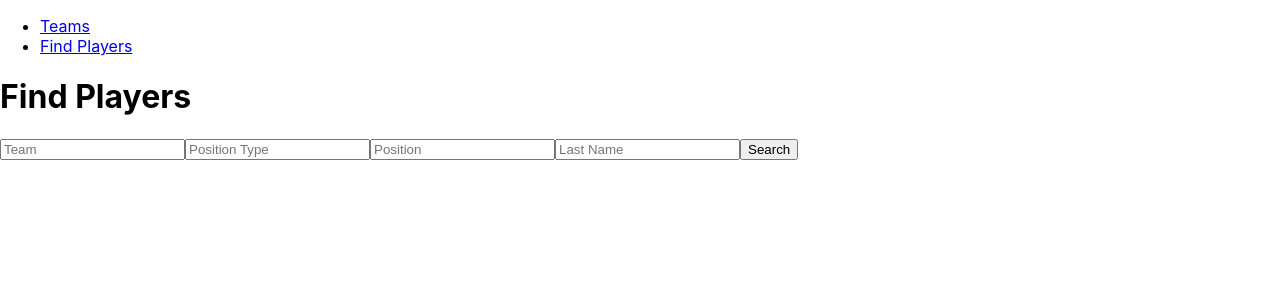
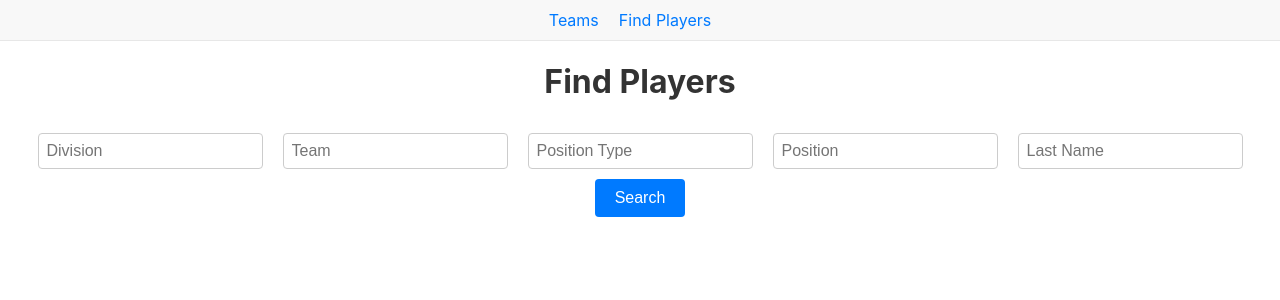
Before and after one commit to jackherberger/NFL_statistics, a React (Create React App) app in the folder app/nfl_app/: page /findPlayers in a window 1280 px wide. Shown: the top 300 px of the page. Built offline with nearby package versions, Linux system fonts and the light colour scheme.

Commit message:
feat: added styling and refined search fields

```diff
--- a/app/nfl_app/src/components/Navbar.js
+++ b/app/nfl_app/src/components/Navbar.js
@@ -1,5 +1,6 @@
 import React from "react";
 import { Link } from "react-router-dom";
+import './navbar.css';
 
 const Navbar = () => {
   return (
--- /dev/null
+++ b/app/nfl_app/src/components/navbar.css
@@ -0,0 +1,31 @@
+/* Navbar.css */
+nav {
+    background-color: #f8f8f8;
+    border-bottom: 1px solid #e7e7e7;
+    padding: 10px 0;
+    font-family: -apple-system, BlinkMacSystemFont, "Segoe UI", Roboto, Oxygen, Ubuntu, Cantarell, "Open Sans", "Helvetica Neue", sans-serif;
+}
+
+nav ul {
+    list-style-type: none;
+    margin: 0;
+    padding: 0;
+    overflow: hidden;
+    text-align: center;
+}
+
+nav ul li {
+    display: inline;
+    margin-right: 20px;
+}
+
+nav ul li a {
+    text-decoration: none;
+    color: #007aff;
+    font-size: 16px;
+    transition: color 0.3s ease-in-out;
+}
+
+nav ul li a:hover {
+    color: #005ecb;
+}
--- /dev/null
+++ b/app/nfl_app/src/pages/findPlayers.css
@@ -0,0 +1,55 @@
+/* FindPlayers.css */
+.find_players_form {
+    font-family: -apple-system, BlinkMacSystemFont, "Segoe UI", Roboto, Oxygen, Ubuntu, Cantarell, "Open Sans", "Helvetica Neue", sans-serif;
+    text-align: center;
+    margin: 20px;
+}
+
+.find_players_form h1 {
+    color: #333;
+}
+
+.find_players_form input[type="text"] {
+    margin: 10px;
+    padding: 8px;
+    border: 1px solid #ccc;
+    border-radius: 4px;
+    font-size: 16px;
+}
+
+.find_players_form button {
+    padding: 10px 20px;
+    background-color: #007aff;
+    color: white;
+    border: none;
+    border-radius: 4px;
+    cursor: pointer;
+    font-size: 16px;
+}
+
+.find_players_form button:hover {
+    background-color: #005ecb;
+}
+
+table {
+    margin-top: 20px;
+    border-collapse: collapse;
+    width: 100%;
+}
+
+table, th, td {
+    border: 1px solid #ddd;
+}
+
+th, td {
+    padding: 12px;
+    text-align: left;
+}
+
+th {
+    background-color: #f1f1f1;
+}
+
+tr:nth-child(even) {
+    background-color: #f9f9f9;
+}
--- a/app/nfl_app/src/pages/findPlayers.jsx
+++ b/app/nfl_app/src/pages/findPlayers.jsx
@@ -1,11 +1,14 @@
 import React, { useState } from "react";
 import axios from 'axios';
+import './findPlayers.css';
 
 const FindPlayers = () => {
   const [fields, setFields] = useState({
+    division: "",
     team: "",
     position_type: "",
     position_name: "",
+    lname: "",
   });
 
   const [players, setPlayers] = useState([]);
@@ -14,18 +17,14 @@ const FindPlayers = () => {
     setFields((prev) => ({ ...prev, [e.target.name]: e.target.value }));
   };
 
-  const handleClick = async e => {
+  const handleSubmit = async (e) => {
     e.preventDefault();
     try {
       const response = await axios.get('http://localhost:8800/findPlayers', {
-        params: {
-          team: fields.team,
-          position_type: fields.position_type,
-          position_name: fields.position_name,
-          lname: fields.lname
-        }
+        params: fields
       });
       setPlayers(response.data);  // Update the state with the response data
+      setFields({ division: "", team: "", position_type: "", position_name: "", lname: "" }); // Clear the fields
     } catch (err) {
       console.log(err);
     }
@@ -34,11 +33,14 @@ const FindPlayers = () => {
   return (
     <div className="find_players_form">
       <h1>Find Players</h1>
-      <input type="text" placeholder="Team" onChange={handleChange} name="team" />
-      <input type="text" placeholder="Position Type" onChange={handleChange} name="position_type" />
-      <input type="text" placeholder="Position" onChange={handleChange} name="position_name" />
-      <input type="text" placeholder="Last Name" onChange={handleChange} name="lname" />
-      <button onClick={handleClick}> Search </button>
+      <form onSubmit={handleSubmit}>
+        <input type="text" placeholder="Division" onChange={handleChange} name="division" value={fields.division} />
+        <input type="text" placeholder="Team" onChange={handleChange} name="team" value={fields.team} />
+        <input type="text" placeholder="Position Type" onChange={handleChange} name="position_type" value={fields.position_type} />
+        <input type="text" placeholder="Position" onChange={handleChange} name="position_name" value={fields.position_name} />
+        <input type="text" placeholder="Last Name" onChange={handleChange} name="lname" value={fields.lname} />
+        <button type="submit"> Search </button>
+      </form>
 
       <div>
         {players.length > 0 && (
--- /dev/null
+++ b/app/nfl_app/src/pages/teams.css
@@ -0,0 +1,42 @@
+/* Teams.css */
+.teams_container {
+    font-family: -apple-system, BlinkMacSystemFont, "Segoe UI", Roboto, Oxygen, Ubuntu, Cantarell, "Open Sans", "Helvetica Neue", sans-serif;
+    padding: 20px;
+    text-align: center;
+}
+
+.teams_container h1 {
+    color: #333;
+    margin-bottom: 20px;
+}
+
+table {
+    margin: 0 auto;
+    border-collapse: collapse;
+    width: 80%;
+    max-width: 1000px;
+}
+
+th, td {
+    border: 1px solid #ddd;
+    padding: 12px;
+    text-align: left;
+}
+
+th {
+    background-color: #f1f1f1;
+}
+
+tr:nth-child(even) {
+    background-color: #f9f9f9;
+}
+
+th, td {
+    padding: 8px 16px;
+}
+
+@media screen and (max-width: 600px) {
+    table {
+        width: 100%;
+    }
+}
--- a/app/nfl_app/src/pages/teams.jsx
+++ b/app/nfl_app/src/pages/teams.jsx
@@ -1,6 +1,8 @@
 import React from "react";
 import { useState, useEffect } from "react";
 import axios from 'axios'
+import './teams.css';
+
 
 const Teams = () => {
   const [teams, setTeams] = useState([])
```
Also changed, not shown: app/nfl_app/src/express-backend/index.js (+6 -1 lines).
